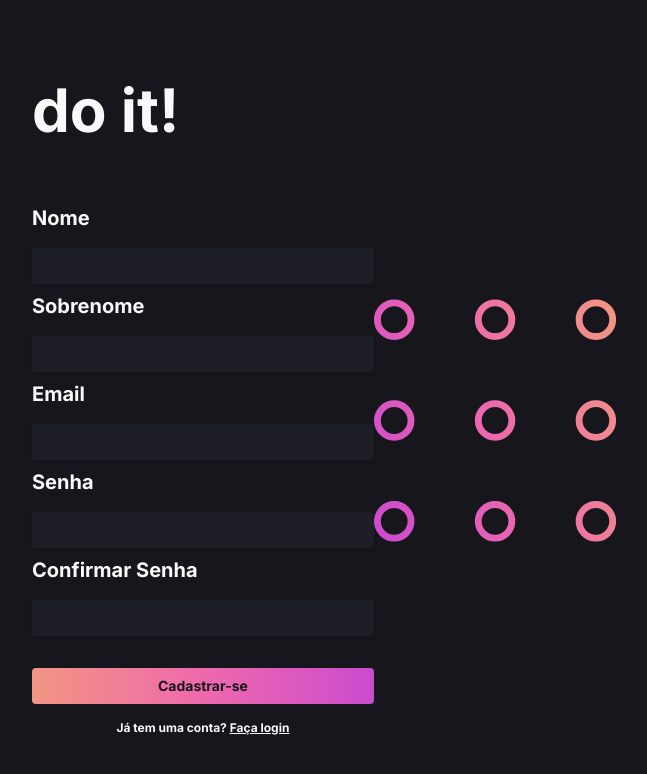
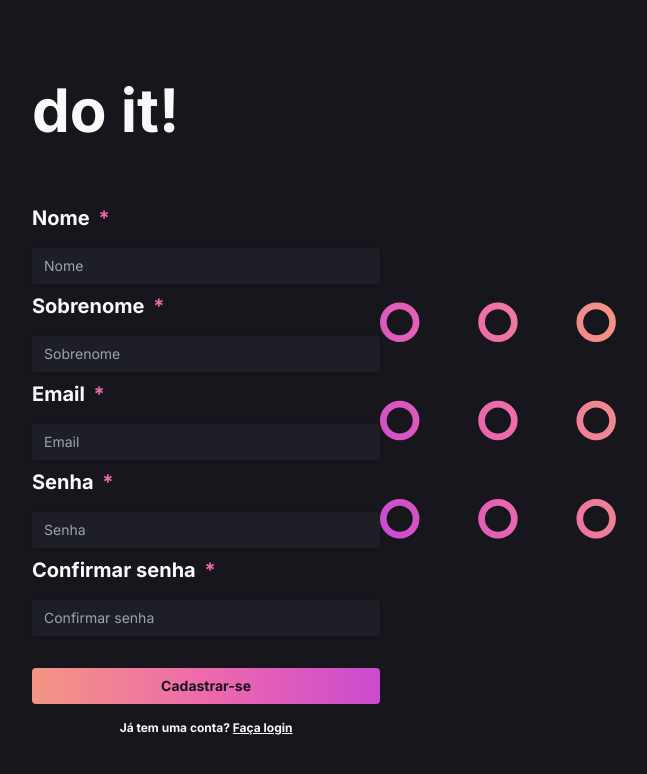
Before and after one commit to marcoslima12/to-do-app, a React (Vite) app: page /signup in a window 1280 px wide. Shown: the top 774 px of the page, without its empty margins (316-963 px from the left). Built offline with nearby package versions, Linux system fonts and the light colour scheme; no server answers.

Commit message:
inputs placeholders and requiring

```diff
--- a/src/components/Input/index.tsx
+++ b/src/components/Input/index.tsx
@@ -7,6 +7,7 @@ interface InputFieldProps {
   error?: FieldError;
   register: UseFormRegisterReturn;
   placeholder?: string;
+  required?: boolean;
 }
 
 export const Input = ({
@@ -16,11 +17,14 @@ export const Input = ({
   error,
   register,
   placeholder = "",
+  required = false
 }: InputFieldProps) => {
   return (
     <div className="w-full">
       <label className="text-white text-md font-bold lg:text-xl" htmlFor={id}>
-        {label}
+        {label} {required && (
+          <span className="text-highlight ml-1">*</span>
+        )}
       </label>
       <input
         placeholder={placeholder}
--- a/src/components/Modal/index.tsx
+++ b/src/components/Modal/index.tsx
@@ -64,7 +64,8 @@ export const TaskModal: React.FC<TaskModalProps> = ({
               type="text"
               error={errors.title}
               register={register("title")}
-              placeholder="Insira o título da tarefa"
+              placeholder="Título"
+              required
             />
           </div>
           <div className="mb-4">
@@ -74,7 +75,7 @@ export const TaskModal: React.FC<TaskModalProps> = ({
               type="text"
               error={errors.desc}
               register={register("desc")}
-              placeholder="Insira a descrição da tarefa"
+              placeholder="Descrição"
             />
           </div>
           <div className="mb-4 ">
@@ -88,7 +89,8 @@ export const TaskModal: React.FC<TaskModalProps> = ({
                   valueAsDate: true,
                 }),
               }}
-              placeholder="Insira a data de finalização"
+              placeholder="Data"
+              required
             />
           </div>
           <div className="flex gap-4">
--- a/src/pages/Login/index.tsx
+++ b/src/pages/Login/index.tsx
@@ -83,6 +83,7 @@ export const Login = () => {
               type="email"
               error={errors.email}
               register={register("email")}
+              placeholder="Email"
             />
 
             <Input
@@ -91,6 +92,7 @@ export const Login = () => {
               type="password"
               error={errors.password}
               register={register("password")}
+              placeholder="Senha"
             />
 
             <div className="w-full gap-4 py-6 flex flex-col items-center justify-between">
--- a/src/pages/ResetPassword/index.tsx
+++ b/src/pages/ResetPassword/index.tsx
@@ -80,11 +80,12 @@ export const ResetPassword = () => {
               type="email"
               error={errors.email}
               register={register("email")}
+              placeholder="Email"
             />
 
             <div className="w-full gap-4 py-6 flex flex-col items-center justify-between">
               <Button
-                text="Enviar Email de Recuperação"
+                text="Enviar email de recuperação"
                 type="submit"
                 isSubmitting={isSubmitting}
               />
--- a/src/pages/Signup/index.tsx
+++ b/src/pages/Signup/index.tsx
@@ -105,6 +105,8 @@ export const SignUp = () => {
               type="text"
               error={errors.firstName}
               register={register("firstName")}
+              placeholder="Nome"
+              required
             />
 
             <Input
@@ -113,6 +115,8 @@ export const SignUp = () => {
               type="text"
               error={errors.lastName}
               register={register("lastName")}
+              placeholder="Sobrenome"
+              required
             />
 
             <Input
@@ -121,6 +125,8 @@ export const SignUp = () => {
               type="email"
               error={errors.email}
               register={register("email")}
+              placeholder="Email"
+              required
             />
 
             <Input
@@ -129,18 +135,26 @@ export const SignUp = () => {
               type="password"
               error={errors.password}
               register={register("password")}
+              placeholder="Senha"
+              required
             />
 
             <Input
               id="confirmPassword"
-              label="Confirmar Senha"
+              label="Confirmar senha"
               type="password"
               error={errors.confirmPassword}
               register={register("confirmPassword")}
+              placeholder="Confirmar senha"
+              required
             />
 
             <div className="w-full gap-4 py-6 flex flex-col items-center justify-between">
-              <Button text="Cadastrar-se" type="submit" isSubmitting={isSubmitting} />
+              <Button
+                text="Cadastrar-se"
+                type="submit"
+                isSubmitting={isSubmitting}
+              />
               <span className="font-bold text-xs text-white">
                 Já tem uma conta?{" "}
                 <a href="/login" className="underline">
```
